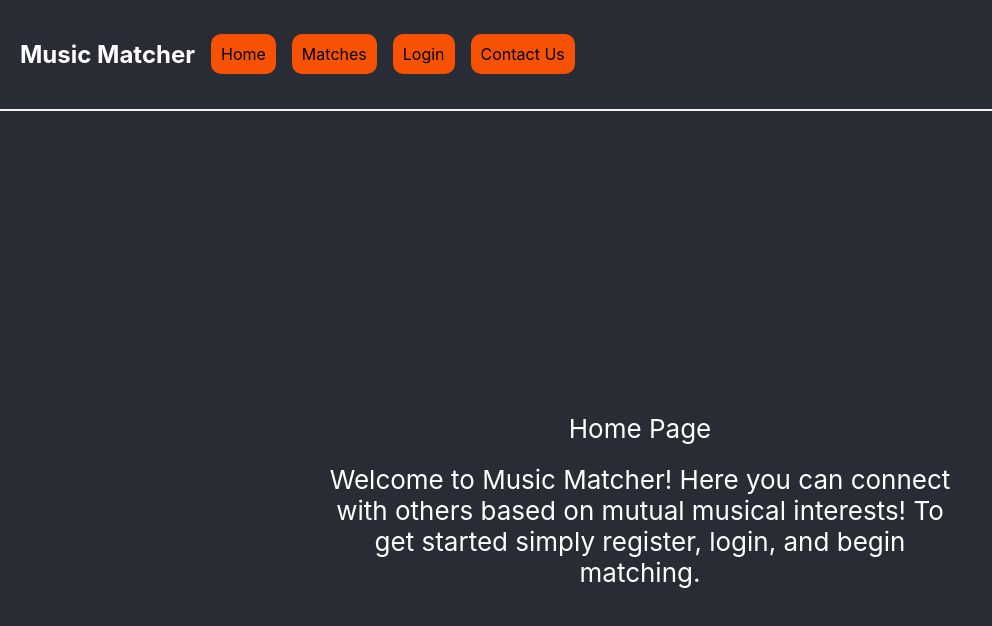
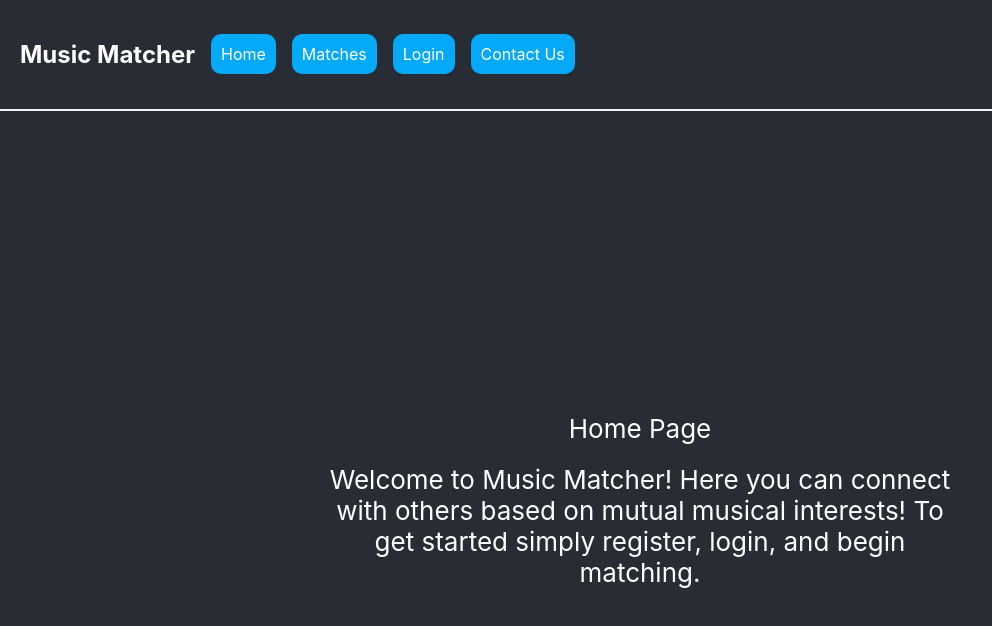
Before and after one commit to shorowitz03/HackIllinois, a React (Vite) app in the folder frontend/: page / in a window 1280 px wide. Shown: the top 626 px of the page, without its empty margins (0-992 px from the left). Built offline with nearby package versions, Linux system fonts and the light colour scheme.

Commit message:
Color Change

```diff
--- a/frontend/src/index.css
+++ b/frontend/src/index.css
@@ -32,9 +32,9 @@ code {
 }
 
 .nav-links{
-  color: black;
+  color: white;
   border-radius: 10px;
-  background-color: #f75104;
+  background-color: #04aaf7;
   margin-left: 16px;
   text-decoration: none;
   padding: 10px;
```
